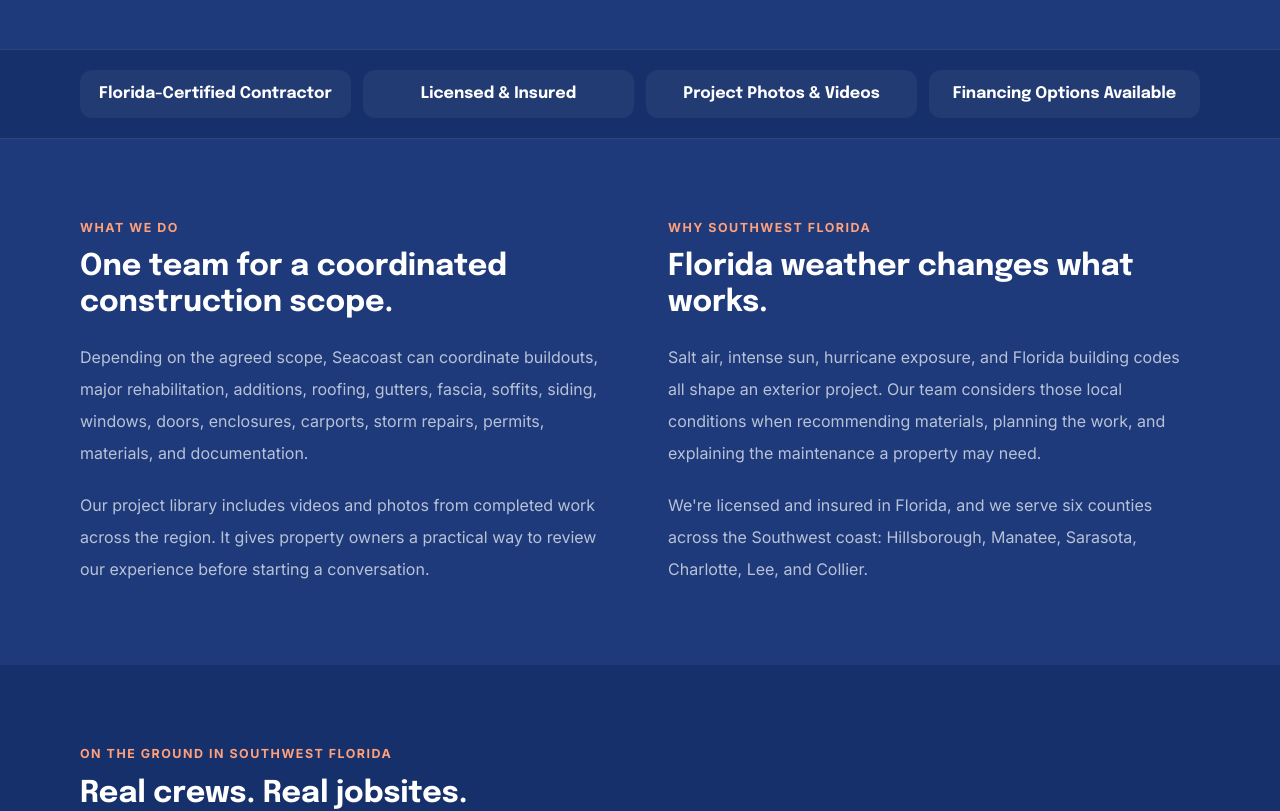
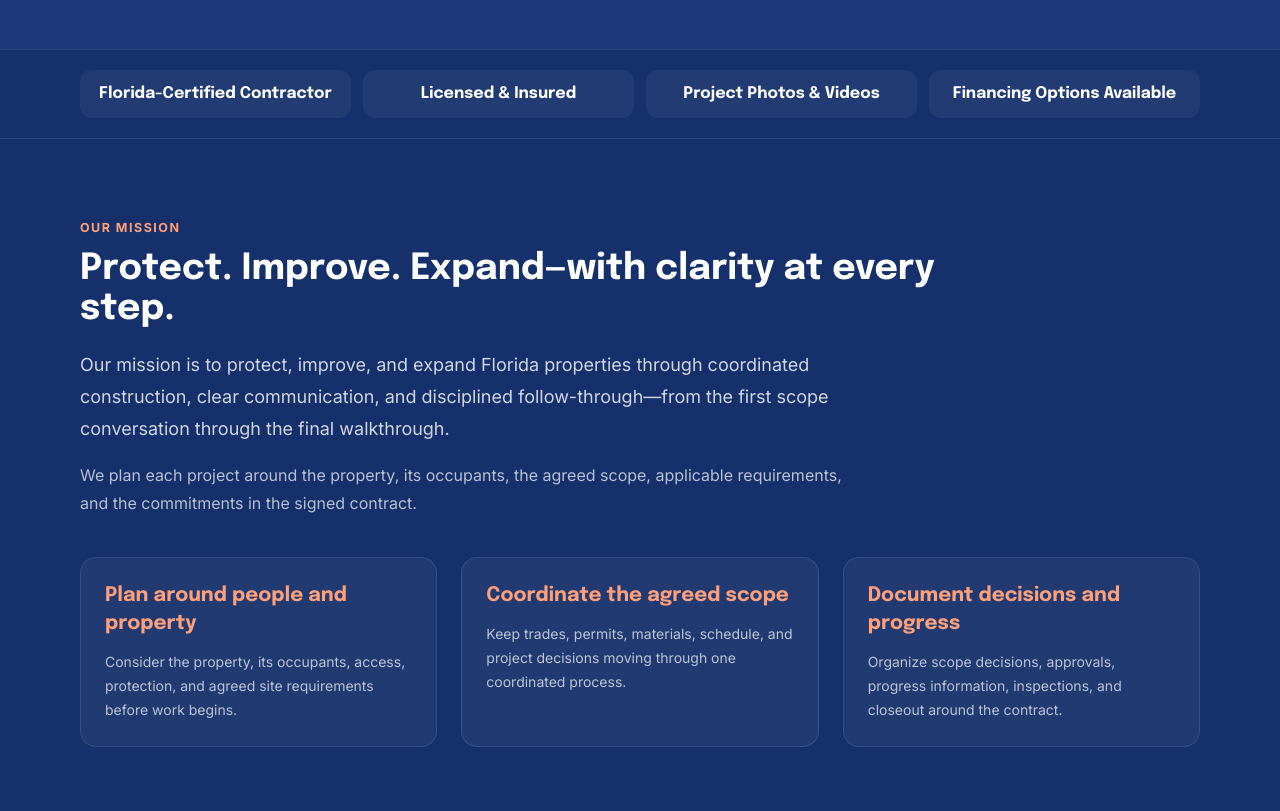
Before and after one commit to ecomstrategics/seacoast-bd, a Next.js app: page /about in a window 1280 px wide. Shown: the part 520-1331 px from the top of the page. Built offline with nearby package versions, Linux system fonts and the light colour scheme.

Commit message:
Add Seacoast mission positioning

```diff
--- a/src/app/about/page.tsx
+++ b/src/app/about/page.tsx
@@ -9,8 +9,23 @@ import { serviceArea } from "@/data/navigation";
 
 export const metadata: Metadata = {
   title: "About",
-  description: "Meet the owners of Seacoast Building & Design, a Florida-certified general and roofing contractor serving homes, businesses, and communities.",
+  description: "Learn Seacoast Building & Design's mission and meet the owners of this Florida-certified general and roofing contractor serving homes, businesses, and communities.",
 };
+
+const missionPrinciples = [
+  {
+    heading: "Plan around people and property",
+    body: "Consider the property, its occupants, access, protection, and agreed site requirements before work begins.",
+  },
+  {
+    heading: "Coordinate the agreed scope",
+    body: "Keep trades, permits, materials, schedule, and project decisions moving through one coordinated process.",
+  },
+  {
+    heading: "Document decisions and progress",
+    body: "Organize scope decisions, approvals, progress information, inspections, and closeout around the contract.",
+  },
+] as const;
 
 export default function AboutPage() {
   return (
@@ -29,6 +44,27 @@ export default function AboutPage() {
       </section>
 
       <TrustBar />
+
+      <section id="mission" className="section scroll-mt-28 bg-navy-deep text-white">
+        <div className="container">
+          <p className="eyebrow text-orange">Our mission</p>
+          <h2 className="mt-3 max-w-4xl font-heading text-4xl font-bold">Protect. Improve. Expand—with clarity at every step.</h2>
+          <p className="mt-5 max-w-3xl text-lg leading-8 text-white/80">
+            Our mission is to protect, improve, and expand Florida properties through coordinated construction, clear communication, and disciplined follow-through—from the first scope conversation through the final walkthrough.
+          </p>
+          <p className="mt-4 max-w-3xl leading-7 text-white/70">
+            We plan each project around the property, its occupants, the agreed scope, applicable requirements, and the commitments in the signed contract.
+          </p>
+          <div className="mt-10 grid gap-6 md:grid-cols-3">
+            {missionPrinciples.map((principle) => (
+              <div key={principle.heading} className="rounded-2xl border border-white/10 bg-white/5 p-6">
+                <h3 className="font-heading text-xl font-bold text-orange">{principle.heading}</h3>
+                <p className="mt-3 text-sm leading-6 text-white/70">{principle.body}</p>
+              </div>
+            ))}
+          </div>
+        </div>
+      </section>
 
       <section className="section dark-band bg-navy">
         <div className="container grid gap-14 md:grid-cols-2">
```
